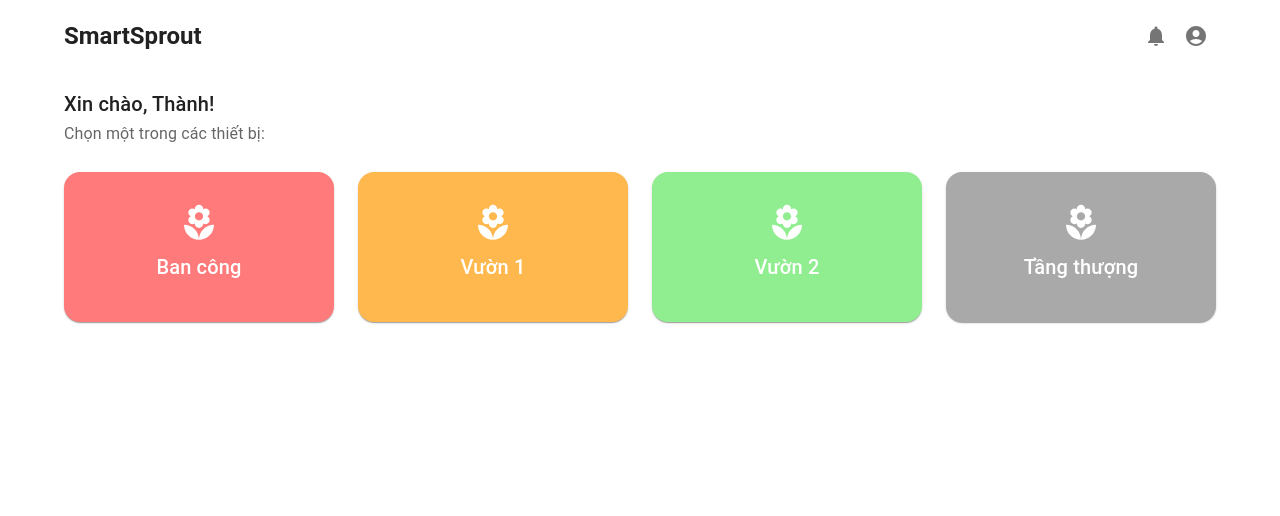
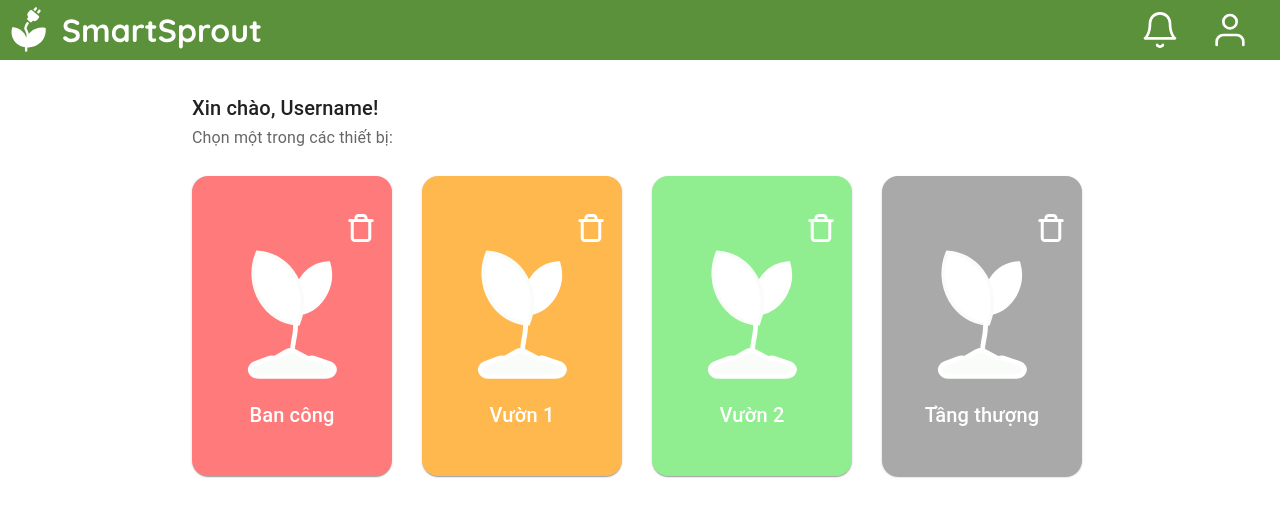
Before and after one commit to AnhTai2k4/Project2, a React (Vite) app: page /choose-device in a window 1280 px wide. Shown: the top 516 px of the page. Built offline with nearby package versions, Linux system fonts and the light colour scheme.

Commit message:
menu box, restyle choose device page

```diff
--- a/index.html
+++ b/index.html
@@ -1,13 +1,17 @@
 <!DOCTYPE html>
 <html lang="en">
+
 <head>
   <meta charset="UTF-8" />
   <link rel="icon" type="image/svg+xml" href="/vite.svg" />
+  <link rel="stylesheet" href="https://cdnjs.cloudflare.com/ajax/libs/font-awesome/6.0.0/css/all.min.css">
   <meta name="viewport" content="width=device-width, initial-scale=1.0" />
   <title>SmartSprout - Quản lý thiết bị IoT</title>
 </head>
+
 <body>
   <div id="root"></div>
   <script type="module" src="/src/main.jsx"></script>
 </body>
+
 </html>
--- a/src/components/TopHeader/TopHeader.css
+++ b/src/components/TopHeader/TopHeader.css
@@ -18,3 +18,36 @@
     width: 40px;
     height: 40px;
 }
+
+
+.menu {
+    position: absolute;
+    top: 70px;
+    right: 170px;
+    width: 150px;
+    z-index: 10;
+    background-color: #8fcb6d;
+    box-shadow: 0 4px 8px rgba(0, 0, 0, 0.2);
+    border-radius: 10px;
+    padding: 10px;
+}
+
+.page-nav {
+    color: white;
+    padding: 10px;
+    cursor: pointer;
+    font-size: 16px;
+}
+
+.page-nav:hover {
+    background-color: #ffffff99;
+    border-radius: 5px;
+}
+
+.page-nav span i {
+    margin-right: 10px;
+}
+
+.hidden {
+    display: none;
+}
--- a/src/components/TopHeader/TopHeader.jsx
+++ b/src/components/TopHeader/TopHeader.jsx
@@ -1,3 +1,6 @@
+import { useNavigate, useLocation } from "react-router-dom";
+import { useState } from "react";
+
 import "./TopHeader.css";
 import logo from "../../assets/logo.svg";
 import menu from "../../assets/menu.svg";
@@ -5,11 +8,62 @@ import notify from "../../assets/notify.svg";
 import user from "../../assets/user.svg";
 
 const TopHeader = () => {
+    const navigate = useNavigate();
+    const location = useLocation();
+    const [isCloseMenu, setIsCloseMenu] = useState(true);
+
     return (
         <div className="top-header-container">
+            <div className={`menu ${isCloseMenu ? "hidden" : ""}`}>
+                <div
+                    className="page-nav"
+                    onClick={() => {
+                        navigate("/choose-device");
+                        setIsCloseMenu(true);
+                    }}
+                >
+                    {" "}
+                    <span>
+                        <i className="fa-solid fa-microchip" />
+                        Thiết bị
+                    </span>
+                </div>
+                <div
+                    className="page-nav"
+                    onClick={() => {
+                        navigate("/machine");
+                        setIsCloseMenu(true);
+                    }}
+                >
+                    <span>
+                        <i class="fa-solid fa-droplet"></i>Tưới cây
+                    </span>
+                </div>
+                <div
+                    className="page-nav"
+                    onClick={() => {
+                        navigate("/schedule");
+                        setIsCloseMenu(true);
+                    }}
+                >
+                    <span>
+                        <i className="fa-regular fa-calendar-days" />
+                        Lên lịch
+                    </span>
+                </div>
+            </div>
             <img src={logo} alt="" />
             <div className="actions-group">
-                <img src={menu} alt="" />
+                <img
+                    src={menu}
+                    alt=""
+                    onClick={() => {
+                        setIsCloseMenu((pre) => !pre);
+                    }}
+                    className={
+                        location.pathname === "/choose-device" ? "hidden" : ""
+                    }
+                />
                 <img src={notify} alt="" />
                 <img src={user} alt="" />
             </div>
--- /dev/null
+++ b/src/pages/device/ChooseDevice.css
@@ -0,0 +1,19 @@
+.devices {
+    width: 70%;
+    margin: 0 auto;
+}
+
+.devices-trash-icon {
+    width: 100%;
+    text-align: end;
+}
+
+.devices-trash-icon img {
+    width: 30px;
+    height: 30px;
+}
+
+.devices-trash-icon img:hover {
+    background-color: #ffffff99;
+    border-radius: 5px;
+}
--- a/src/pages/device/ChooseDevice.jsx
+++ b/src/pages/device/ChooseDevice.jsx
@@ -1,41 +1,52 @@
-import React from 'react';
-import {
-  Box,
-  Container,
-  Typography,
-  Grid,
-  Card,
-  CardContent,
-  IconButton,
-} from '@mui/material';
-import LocalFloristIcon from '@mui/icons-material/LocalFlorist';
-import NotificationsIcon from '@mui/icons-material/Notifications';
-import AccountCircleIcon from '@mui/icons-material/AccountCircle';
+import React, { useState } from "react";
+import { Box, Typography, Grid, Card, CardContent } from "@mui/material";
+import LocalFloristIcon from "@mui/icons-material/LocalFlorist";
+import { useNavigate } from "react-router-dom";
+import TopHeader from "../../components/TopHeader/TopHeader";
+import "./ChooseDevice.css";
+import treeIcon from "../../assets/tree.svg";
+import trashIcon from "../../assets/trash.svg";
 
-const DeviceCard = ({ title, color }) => (
+const DeviceCard = ({ title, color, selectDevice, deleteDevice }) => (
     <Card
         sx={{
-      height: '150px',
+            height: "300px",
+            width: "200px",
             bgcolor: color,
-      borderRadius: '16px',
-      cursor: 'pointer',
-      transition: 'transform 0.2s',
-      '&:hover': {
-        transform: 'scale(1.05)',
+            borderRadius: "16px",
+            cursor: "pointer",
+            transition: "transform 0.2s",
+            "&:hover": {
+                transform: "scale(1.05)",
             },
         }}
+        onClick={selectDevice}
     >
         <CardContent
             sx={{
-        height: '100%',
-        display: 'flex',
-        flexDirection: 'column',
-        alignItems: 'center',
-        justifyContent: 'center',
+                height: "100%",
+                display: "flex",
+                flexDirection: "column",
+                alignItems: "center",
+                justifyContent: "center",
             }}
         >
-      <LocalFloristIcon sx={{ fontSize: 40, color: 'white', mb: 1 }} />
-      <Typography variant="h6" align="center" sx={{ color: 'white' }}>
+            <div className="devices-trash-icon">
+                <img
+                    src={trashIcon}
+                    alt=""
+                    onClick={(e) => {
+                        e.stopPropagation();
+                        deleteDevice();
+                    }}
+                />
+            </div>
+            <img src={treeIcon} alt="" />
+            <Typography
+                variant="h6"
+                align="center"
+                sx={{ color: "white", marginTop: "20px" }}
+            >
                 {title}
             </Typography>
         </CardContent>
@@ -43,33 +54,24 @@ const DeviceCard = ({ title, color }) => (
 );
 
 const ChooseDevice = () => {
-  const devices = [
-    { title: 'Ban công', color: '#FF7B7B' },
-    { title: 'Vườn 1', color: '#FFB84D' },
-    { title: 'Vườn 2', color: '#90EE90' },
-    { title: 'Tầng thượng', color: '#A9A9A9' },
-  ];
+    const [devices, setDevices] = useState([
+        { title: "Ban công", color: "#FF7B7B" },
+        { title: "Vườn 1", color: "#FFB84D" },
+        { title: "Vườn 2", color: "#90EE90" },
+        { title: "Tầng thượng", color: "#A9A9A9" },
+    ]);
+    const navigate = useNavigate();
+    const handleDelete = (indexToDelete) => {
+        const newDevices = devices.filter((_, i) => i !== indexToDelete);
+        setDevices(newDevices);
+    };
 
     return (
-    <Container>
-      <Box sx={{ display: 'flex', justifyContent: 'space-between', alignItems: 'center', mt: 2 }}>
-        <Typography variant="h5" sx={{ fontWeight: 'bold' }}>
-          SmartSprout
-        </Typography>
-        <Box>
-          <IconButton>
-            <NotificationsIcon />
-          </IconButton>
-          <IconButton>
-            <AccountCircleIcon />
-          </IconButton>
-        </Box>
-      </Box>
-
+        <div className="devices-container">
+            <TopHeader />
+            <div className="devices">
                 <Box sx={{ mt: 4, mb: 3 }}>
-        <Typography variant="h6">
-          Xin chào, Thành!
-        </Typography>
+                    <Typography variant="h6">Xin chào, Username!</Typography>
                     <Typography variant="subtitle1" color="text.secondary">
                         Chọn một trong các thiết bị:
                     </Typography>
@@ -78,11 +80,21 @@ const ChooseDevice = () => {
                 <Grid container spacing={3}>
                     {devices.map((device, index) => (
                         <Grid item xs={12} sm={6} md={3} key={index}>
-            <DeviceCard title={device.title} color={device.color} />
+                            <DeviceCard
+                                title={device.title}
+                                color={device.color}
+                                selectDevice={() => {
+                                    navigate("/machine");
+                                }}
+                                deleteDevice={() => {
+                                    handleDelete(index);
+                                }}
+                            />
                         </Grid>
                     ))}
                 </Grid>
-    </Container>
+            </div>
+        </div>
     );
 };
 
```
Also changed, not shown: src/assets/trash.svg, src/assets/tree.svg (added), src/components/Menu/Menu.css (added), src/components/Menu/Menu.jsx (added). Lines whose indentation alone changed are shown as unchanged.
